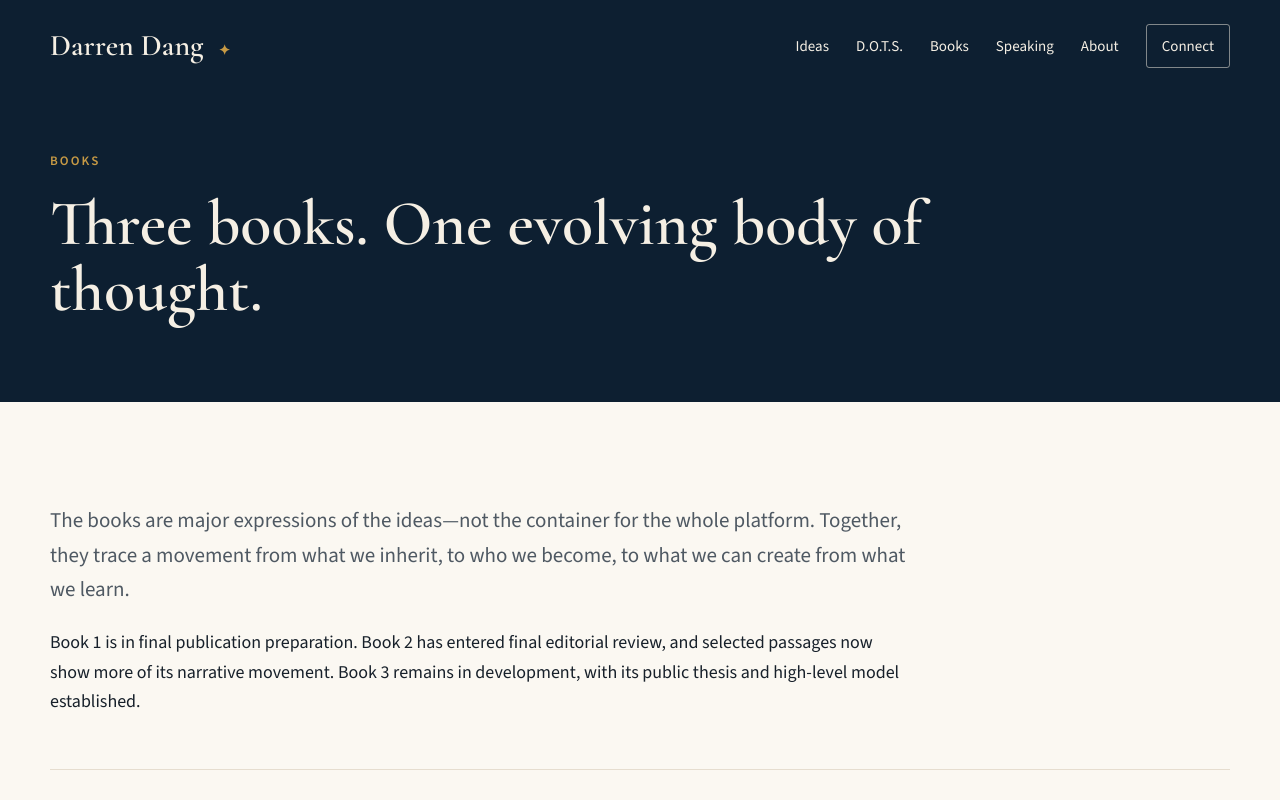
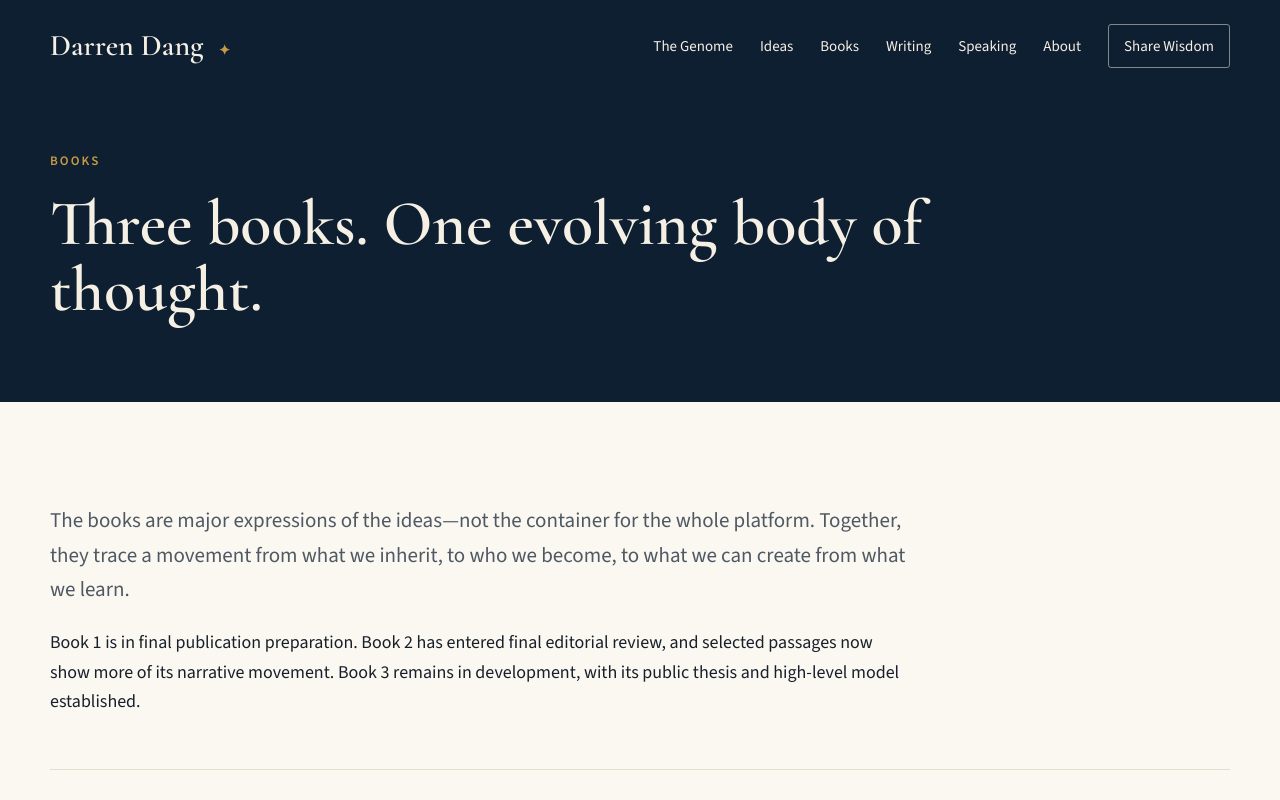
Before and after one commit to darrendang/darrendang-com, a Next.js app: page /books in a window 1280 px wide. Shown: the top 800 px of the page. Built offline with nearby package versions, Linux system fonts and the light colour scheme.

Commit message:
Use Genome-aware shared site chrome

```diff
--- a/components/InteriorPage.tsx
+++ b/components/InteriorPage.tsx
@@ -1,5 +1,17 @@
-import Link from "next/link";
+import { SiteFooter, SiteHeader } from '@/components/SiteChrome';
 
-function Header(){return <header className="site-header"><div className="container nav"><Link href="/" className="wordmark">Darren Dang <span>✦</span></Link><nav aria-label="Primary"><Link href="/ideas/">Ideas</Link><Link href="/dots/">D.O.T.S.</Link><Link href="/books/">Books</Link><Link href="/speaking/">Speaking</Link><Link href="/about/">About</Link><Link className="nav-cta" href="/connect/">Connect</Link></nav></div></header>}
-function Footer(){return <footer><div className="container footer-grid"><div><div className="wordmark">Darren Dang</div><p>Ideas about how we learn, decide, lead, build, adapt, connect, and pass something better forward.</p><p className="footer-independence">Independent ideas and writing. Views expressed here are Darren&apos;s own and do not necessarily represent OCERS or any other institution with which he is affiliated.</p></div><div><strong>Explore</strong><Link href="/ideas/">Ideas</Link><Link href="/ideas/living-legacy/">Living Legacy</Link><Link href="/dots/">D.O.T.S.</Link><Link href="/writing/">Writing</Link><Link href="/papers/">Papers</Link><Link href="/books/">Books</Link><Link href="/speaking/">Speaking</Link></div><div><strong>Darren</strong><Link href="/about/">About</Link><Link href="/connect/">Connect</Link><Link href="/independence/">Independence</Link><Link href="/privacy/">Privacy</Link><Link href="/accessibility/">Accessibility</Link></div></div><div className="container copyright">© 2026 Darren Dang. All rights reserved.</div></footer>}
-export function InteriorPage({eyebrow,title,children,wide=false}:{eyebrow:string;title:string;children:React.ReactNode;wide?:boolean}){return <><div className="interior-header"><Header/><div className="container"><div className="eyebrow">{eyebrow}</div><h1 className="interior-title">{title}</h1></div></div><main id="main" className="interior-main"><div className={`container ${wide ? "reading reading-wide" : "reading"}`}>{children}</div></main><Footer/></>}
+export function InteriorPage({eyebrow,title,children,wide=false}:{eyebrow:string;title:string;children:React.ReactNode;wide?:boolean}){
+  return <>
+    <div className="interior-header">
+      <SiteHeader/>
+      <div className="container">
+        <div className="eyebrow">{eyebrow}</div>
+        <h1 className="interior-title">{title}</h1>
+      </div>
+    </div>
+    <main id="main" className="interior-main">
+      <div className={`container ${wide ? "reading reading-wide" : "reading"}`}>{children}</div>
+    </main>
+    <SiteFooter/>
+  </>
+}
```
